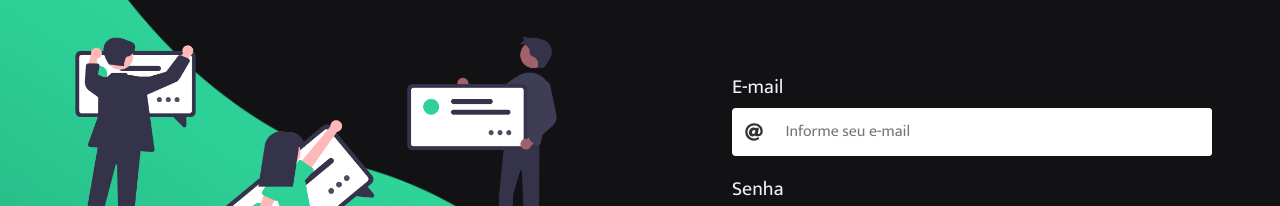
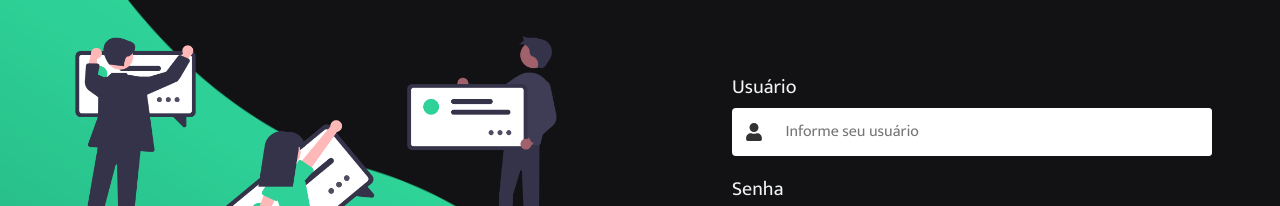
Before and after one commit to brugaspar/IFPR, a Next.js app: page / in a window 1280 px wide. Shown: the part 251-457 px from the top of the page. Built offline with nearby package versions, Linux system fonts and the light colour scheme.

Commit message:
feat: added sidebar

```diff
--- a/src/components/Header/index.tsx
+++ b/src/components/Header/index.tsx
@@ -1,14 +1,25 @@
-import { FaSignOutAlt } from "react-icons/fa"
+import { FaBars, FaSignOutAlt } from "react-icons/fa"
 
 import { useAuth } from "../../hooks/useAuth"
 
 import { Container } from "./styles"
 
-export function Header() {
+type HeaderProps = {
+  sidebarToggle: () => void
+}
+
+export function Header({ sidebarToggle }: HeaderProps) {
   const { user, signOut } = useAuth()
 
   return (
     <Container>
+      <button type="button" onClick={sidebarToggle}>
+        <FaBars
+          size={20}
+          color="var(--text-title)"
+        />
+      </button>
+
       <img src="/images/logo.png" alt="Mark One" />
 
       <button type="button" onClick={signOut}>
--- a/src/components/Header/styles.ts
+++ b/src/components/Header/styles.ts
@@ -5,10 +5,15 @@ export const Container = styled.div`
   align-items: center;
   justify-content: space-between;
 
-  max-width: 1120px;
-  height: 6em;
+  max-width: 1200px;
+  height: 8rem;
   margin: 0 auto;
   padding: 0 2rem;
+
+  button:first-child {
+    position: absolute;
+    left: 2rem;
+  }
 
   img {
     width: 15rem;
--- a/src/components/Input/index.tsx
+++ b/src/components/Input/index.tsx
@@ -1,17 +1,17 @@
 import { useState } from "react"
-import { FaAt, FaLock, FaEye, FaEyeSlash } from "react-icons/fa"
+import { FaLock, FaEye, FaEyeSlash, FaUser } from "react-icons/fa"
 
 import { Container } from "./styles"
 
 type InputProps = React.InputHTMLAttributes<HTMLInputElement> & {
   inputRef: React.MutableRefObject<HTMLInputElement>
-  inputType?: "default" | "password" | "email"
+  inputType?: "default" | "password" | "email" | "username"
 }
 
 export function Input({ inputRef, inputType = "default", type, ...rest }: InputProps) {
   const [secureTextEntry, setSecureTextEntry] = useState(true)
 
-  const icon = inputType === "password" || inputType === "email"
+  const icon = inputType === "password" || inputType === "username"
   const passwordType = secureTextEntry ? "password" : "text"
 
   function handleToggleSecureTextEntry() {
@@ -28,7 +28,7 @@ export function Input({ inputRef, inputType = "default", type, ...rest }: InputP
               color="var(--text-dark)"
             />
           ) : (
-            <FaAt
+            <FaUser
               size={18}
               color="var(--text-dark)"
             />
--- /dev/null
+++ b/src/components/Sidebar/index.tsx
@@ -0,0 +1,26 @@
+import Link from "next/link"
+
+import { Container } from "./styles"
+
+type SidebarProps = {
+  visible: boolean
+  sidebarToggle: () => void
+}
+
+export function Sidebar({ visible, sidebarToggle }: SidebarProps) {
+  return (
+    <Container className={visible ? "active" : ""}>
+      <button className="close-btn" onClick={sidebarToggle}>&times;</button>
+
+      <div className="content">
+        <Link href="/dashboard">
+          <a onClick={sidebarToggle}>Dashboard</a>
+        </Link>
+
+        <Link href="/users">
+          <a onClick={sidebarToggle}>Usuários</a>
+        </Link>
+      </div>
+    </Container>
+  )
+}
--- /dev/null
+++ b/src/components/Sidebar/styles.ts
@@ -0,0 +1,54 @@
+import styled from "styled-components"
+
+export const Container = styled.div`
+  position: fixed;
+  top: 0;
+  left: 0;
+
+  height: 100%;
+  width: 0;
+
+  background: var(--shape-dark);
+
+  z-index: 1;
+  overflow-x: hidden;
+  transition: 0.5s;
+
+  .content {
+    margin-top: 5rem;
+  }
+
+  a {
+    padding: 8px 8px 8px 32px;
+    text-decoration: none;
+    font-size: 25px;
+    color: #818181;
+    display: block;
+    transition: 0.3s;
+
+    &:hover {
+      color: #f1f1f1;
+    }
+  }
+
+  .close-btn {
+    position: absolute;
+    top: 0;
+    right: 25px;
+    font-size: 36px;
+    margin-left: 50px;
+    border: 0;
+    background: transparent;
+    color: var(--text-title);
+
+    transition: filter 0.2s;
+
+    &:hover {
+      filter: brightness(0.8);
+    }
+  }
+
+  &.active {
+    width: 250px;
+  }
+`
--- a/src/contexts/AuthContext.tsx
+++ b/src/contexts/AuthContext.tsx
@@ -19,7 +19,7 @@ type User = {
 }
 
 type SignInProps = {
-  email: string
+  username: string
   password: string
   keepConnected: boolean
 }
@@ -44,9 +44,9 @@ export function AuthProvider({ children }: AuthProviderProps) {
 
   const authenticated = !!user
 
-  async function signIn({ email, password, keepConnected }: SignInProps) {
+  async function signIn({ username, password, keepConnected }: SignInProps) {
     const { data: { user, token } } = await api.post("/users/authenticate", {
-      email,
+      username,
       password
     })
 
--- a/src/pages/_app.tsx
+++ b/src/pages/_app.tsx
@@ -1,15 +1,34 @@
 import "react-toastify/dist/ReactToastify.css"
+import { useState } from "react"
+import type { AppProps } from "next/app"
+import { useRouter } from "next/router"
+import { ToastContainer } from "react-toastify"
 
-import type { AppProps } from "next/app"
-import { ToastContainer } from "react-toastify"
+import { Header } from "../components/Header"
+import { Sidebar } from "../components/Sidebar"
 
 import { AuthProvider } from "../contexts/AuthContext"
 
 import { GlobalStyle } from "../styles/globals"
 
 export default function MyApp({ Component, pageProps }: AppProps) {
+  const router = useRouter()
+
+  const [visible, setVisible] = useState(false)
+
+  function handleSidebarToggle() {
+    setVisible(!visible)
+  }
+
   return (
     <AuthProvider>
+      {router.pathname !== "/" && router.pathname !== "/404" && (
+        <>
+          <Header sidebarToggle={handleSidebarToggle} />
+          <Sidebar visible={visible} sidebarToggle={handleSidebarToggle} />
+        </>
+      )}
+
       <Component {...pageProps} />
 
       <ToastContainer
--- a/src/pages/dashboard/styles.ts
+++ b/src/pages/dashboard/styles.ts
@@ -3,6 +3,6 @@ import styled from "styled-components"
 export const Container = styled.div`
   max-width: 1120px;
   margin: 0 auto;
-  height: calc(100vh - 6rem);
+  height: calc(100vh - 8rem);
   padding: 0 2rem;
 `
--- a/src/pages/index.tsx
+++ b/src/pages/index.tsx
@@ -14,10 +14,11 @@ import { Container, Content } from "../styles/home.styles"
 export default function Home() {
   const { signIn } = useAuth()
 
-  const emailRef = useRef() as React.MutableRefObject<HTMLInputElement>
+  const usernameRef = useRef() as React.MutableRefObject<HTMLInputElement>
   const passwordRef = useRef() as React.MutableRefObject<HTMLInputElement>
 
   const [checkbox, setCheckbox] = useState(false)
+  const [loading, setLoading] = useState(false)
 
   function handleToggleCheckbox() {
     setCheckbox(!checkbox)
@@ -25,6 +26,8 @@ export default function Home() {
 
   async function handleSignIn(event: FormEvent) {
     event.preventDefault()
+
+    setLoading(true)
 
     const id = toast.loading("Carregando", {
       theme: "dark", style: {
@@ -34,14 +37,17 @@ export default function Home() {
 
     try {
       await signIn({
-        email: emailRef.current.value,
+        username: usernameRef.current.value,
         password: passwordRef.current.value,
         keepConnected: checkbox
       })
 
+      setLoading(false)
+
       toast.dismiss(id)
       toast.dismiss("error")
     } catch (error: any) {
+      setLoading(false)
       toast.dismiss(id)
 
       if (error.response.data.message) {
@@ -85,13 +91,14 @@ export default function Home() {
           <img src="/images/logo.png" alt="Mark One" />
 
           <form onSubmit={handleSignIn}>
-            <label htmlFor="email">E-mail</label>
+            <label htmlFor="username">Usuário</label>
             <Input
-              id="email"
-              type="email"
-              inputType="email"
-              placeholder="Informe seu e-mail"
-              inputRef={emailRef}
+              id="username"
+              type="text"
+              inputType="username"
+              placeholder="Informe seu usuário"
+              inputRef={usernameRef}
+              disabled={loading}
             />
 
             <label htmlFor="password">Senha</label>
@@ -101,12 +108,14 @@ export default function Home() {
               inputType="password"
               placeholder="Informe sua senha"
               inputRef={passwordRef}
+              disabled={loading}
             />
 
             <button
               type="button"
               className="checkbox"
               onClick={handleToggleCheckbox}
+              disabled={loading}
             >
               {checkbox ? (
                 <FaCheckSquare
@@ -120,7 +129,7 @@ export default function Home() {
               <h5>Manter conectado</h5>
             </button>
 
-            <button type="submit">Entrar</button>
+            <button disabled={loading} type="submit">Entrar</button>
           </form>
         </div>
       </Content>
--- a/src/styles/globals.ts
+++ b/src/styles/globals.ts
@@ -11,6 +11,7 @@ export const GlobalStyle = createGlobalStyle`
     --text-body: #a1a3a5;
     --text-dark: #323232;
     --shape: #ffffff;
+    --shape-dark: #232323;
     --green: #26B886;
     --yellow: #eba417;
     --cyan: #61dafb;
```
Also changed, not shown: src/pages/dashboard/index.tsx (+6 -8 lines), src/pages/users/index.tsx (added, +11 -0 lines).
